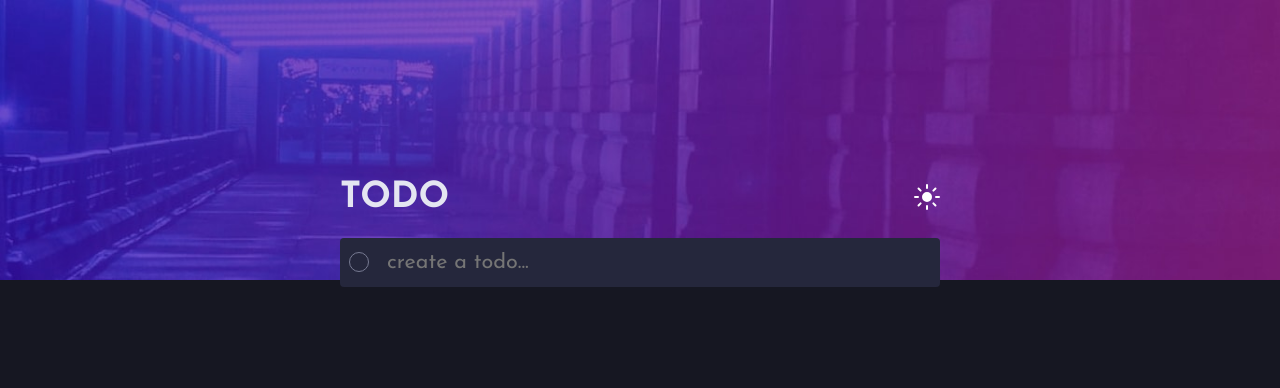
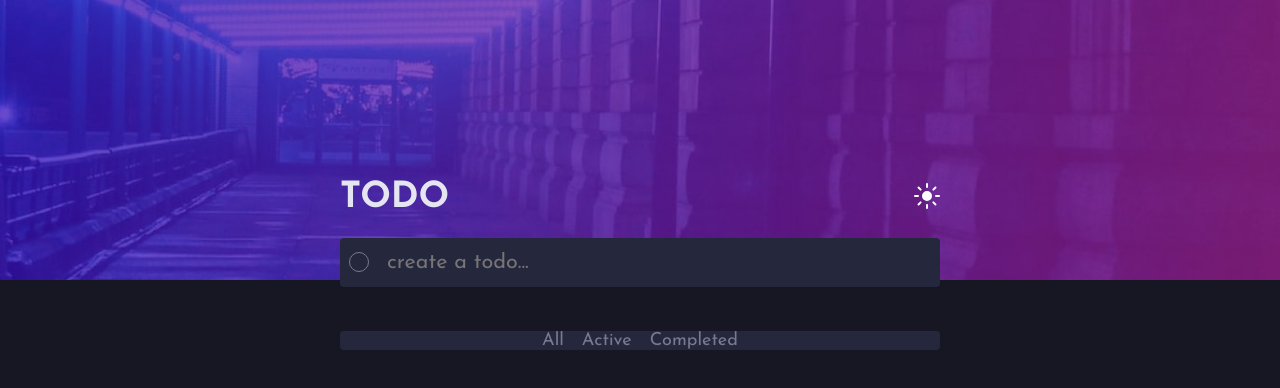
Before and after one commit to Ash6402/web_technologies_24, a React (Vite) app in the folder practice/react/todo-app/: page / in a window 1280 px wide. Shown: the top 388 px of the page. Built offline with nearby package versions, Linux system fonts and the light colour scheme.

Commit message:
add footer buttons

```diff
--- a/practice/react/todo-app/src/components/Footer.jsx
+++ b/practice/react/todo-app/src/components/Footer.jsx
@@ -1,6 +1,33 @@
+import { useRef } from "react";
+
 export default function Footer(){
+    const buttonRef = useRef(null);
+
+    function handleClick(event){
+        buttonRef.current?.classList.remove('active');
+        buttonRef.current = event.target;
+        buttonRef.current.classList.add('active');
+    }
+
     return (
         <>
+            <footer className="wrapper flex justify-center">
+                <button
+                    onClick={handleClick}
+                    className="btn-color">
+                    All
+                </button>
+                <button
+                    onClick={handleClick}
+                    className="btn-color">
+                        Active
+                </button>
+                <button
+                    onClick={handleClick}
+                    className="btn-color">
+                        Completed
+                </button>
+            </footer>
         </>
     )
 }
--- a/practice/react/todo-app/src/index.css
+++ b/practice/react/todo-app/src/index.css
@@ -67,6 +67,7 @@ ul{
 }
 
 button{
+  font: inherit;
   background: transparent;
   border: none;
   cursor: pointer;
@@ -117,8 +118,16 @@ input{
   display: flex;
 }
 
+.gap-sm{
+  gap: 0.6rem;
+}
+
 .gap-m{
   gap: 1.2rem;
+}
+
+.justify-center{
+  justify-content: center;
 }
 
 .align-center{
@@ -127,6 +136,14 @@ input{
 
 .space-between{
   justify-content: space-between;
+}
+
+.btn-color{
+  color: var(--d-dark-grayish-blue);
+}
+
+.active{
+  color: var(--primary-background);
 }
 
 .pad-m{
```
